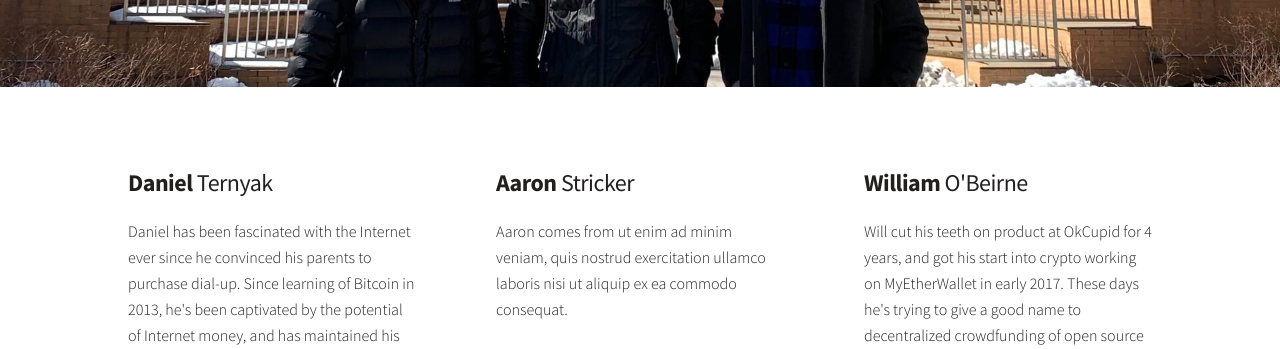
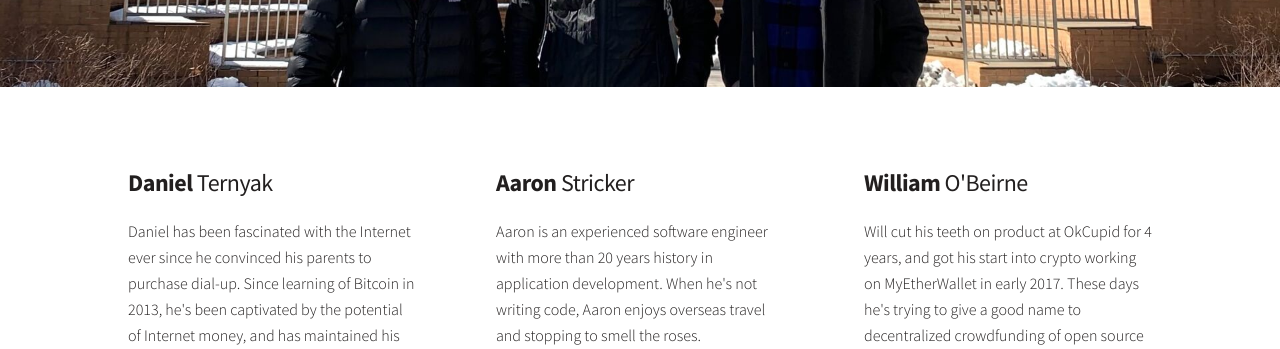
Before and after one commit to D14N-HQ/grant-splash, a plain HTML site: page about.html in a window 1280 px wide. Shown: the part 1021-1370 px from the top of the page. Drawn offline with Linux system fonts and the light colour scheme.

Commit message:
Update about.html

```diff
--- a/about.html
+++ b/about.html
@@ -83,7 +83,8 @@
 				<div class="grid__item team-members-member">
 					<h3 class="grid__title"><strong>Aaron</strong> Stricker</h3>
 					<div class="grid__text">
-						Aaron comes from ut enim ad minim veniam, quis nostrud exercitation ullamco laboris nisi ut aliquip ex ea commodo consequat.
+						Aaron is an experienced software engineer with more than 20 years history in application development.
+						When he's not writing code, Aaron enjoys overseas travel and stopping to smell the roses.
 					</div>
 					<ul class="grid__list grid__list--sicons">
 						<li>
```
